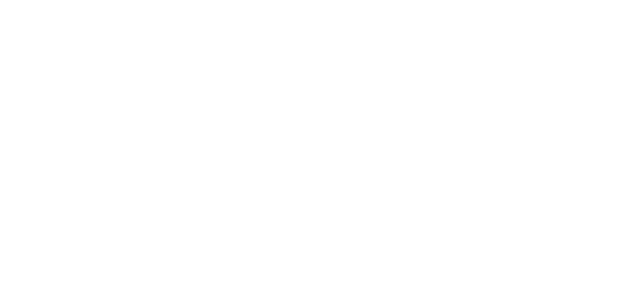
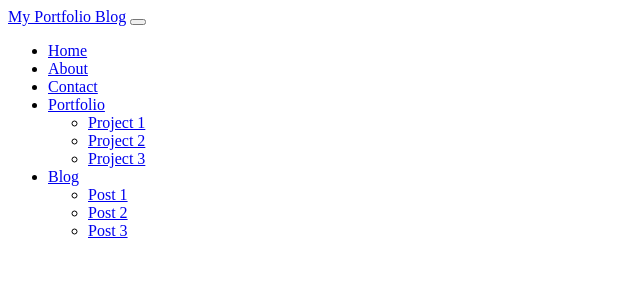
Before and after one commit to wanshariff/Portfolio-Blog, a PHP site: page /php/header.php in a window 1280 px wide. Before the commit the part shown is empty. Shown: the top 300 px of the page, without its empty margins (0-640 px from the left). Run offline with PHP 8.4, Linux system fonts and the light colour scheme.

Commit message:
Update header.php
added header in

```diff
--- a/php/header.php
+++ b/php/header.php
@@ -0,0 +1,44 @@
+
+<header>
+      <nav class="navbar navbar-expand-lg navbar-dark bg-dark">
+        <div class="container-fluid">
+          <a class="navbar-brand" href="#">My Portfolio Blog</a>
+          <button class="navbar-toggler" type="button" data-bs-toggle="collapse" data-bs-target="#navbarNav" aria-controls="navbarNav" aria-expanded="false" aria-label="Toggle navigation">
+            <span class="navbar-toggler-icon"></span>
+          </button>
+          <div class="collapse navbar-collapse" id="navbarNav">
+            <ul class="navbar-nav ms-auto">
+              <li class="nav-item">
+                <a class="nav-link active" aria-current="page" href="#">Home</a>
+              </li>
+              <li class="nav-item">
+                <a class="nav-link" href="#">About</a>
+              </li>
+              <li class="nav-item">
+                <a class="nav-link" href="#">Contact</a>
+              </li>
+              <li class="nav-item dropdown">
+                <a class="nav-link dropdown-toggle" href="#" id="navbarDropdownPortfolio" role="button" data-bs-toggle="dropdown" aria-expanded="false">
+                  Portfolio
+                </a>
+                <ul class="dropdown-menu" aria-labelledby="navbarDropdownPortfolio">
+                  <li><a class="dropdown-item" href="#">Project 1</a></li>
+                  <li><a class="dropdown-item" href="#">Project 2</a></li>
+                  <li><a class="dropdown-item" href="#">Project 3</a></li>
+                </ul>
+              </li>
+              <li class="nav-item dropdown">
+                <a class="nav-link dropdown-toggle" href="#" id="navbarDropdownBlog" role="button" data-bs-toggle="dropdown" aria-expanded="false">
+                  Blog
+                </a>
+                <ul class="dropdown-menu" aria-labelledby="navbarDropdownBlog">
+                  <li><a class="dropdown-item" href="#">Post 1</a></li>
+                  <li><a class="dropdown-item" href="#">Post 2</a></li>
+                  <li><a class="dropdown-item" href="#">Post 3</a></li>
+                </ul>
+              </li>
+            </ul>
+          </div>
+        </div>
+      </nav>
+    </header>
```
